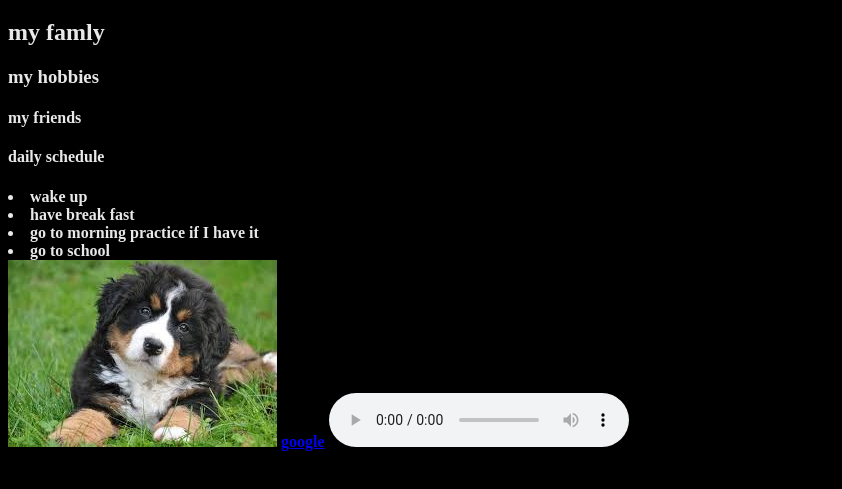
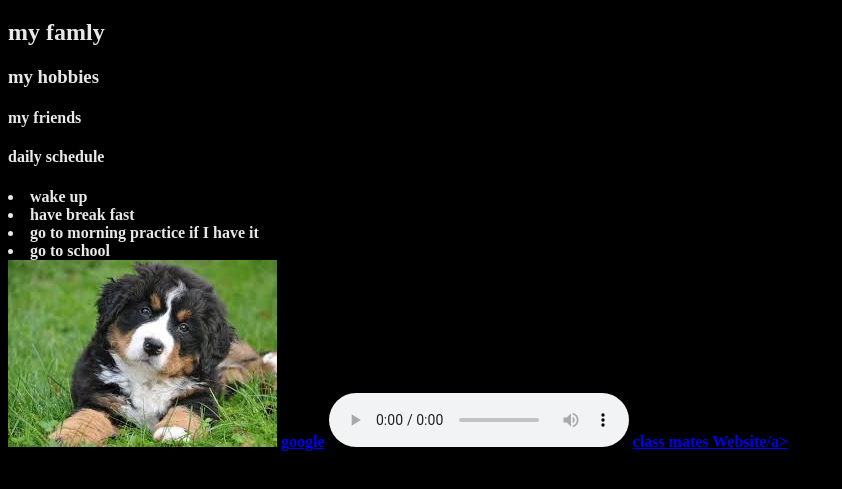
Before and after one commit to lucabrick29/lucabrick29.github.io, a plain HTML site: page index.html in a window 1280 px wide. Shown: the part 61-550 px from the top of the page, without its empty margins (0-842 px from the left). Drawn offline with Linux system fonts and the light colour scheme; a web font is replaced by a local one.

Commit message:
class mate's link

```diff
--- a/index.html
+++ b/index.html
@@ -24,6 +24,7 @@
     <img src="download.jpg" alt="a picture of my dog">
      <a href="https://www.google.com">google</a>
     <audio controls src="song.wav"></audio>
+    <a href="noahchiu28.github.io">class mates Website/a>
 </body>
 
 </html>
```
